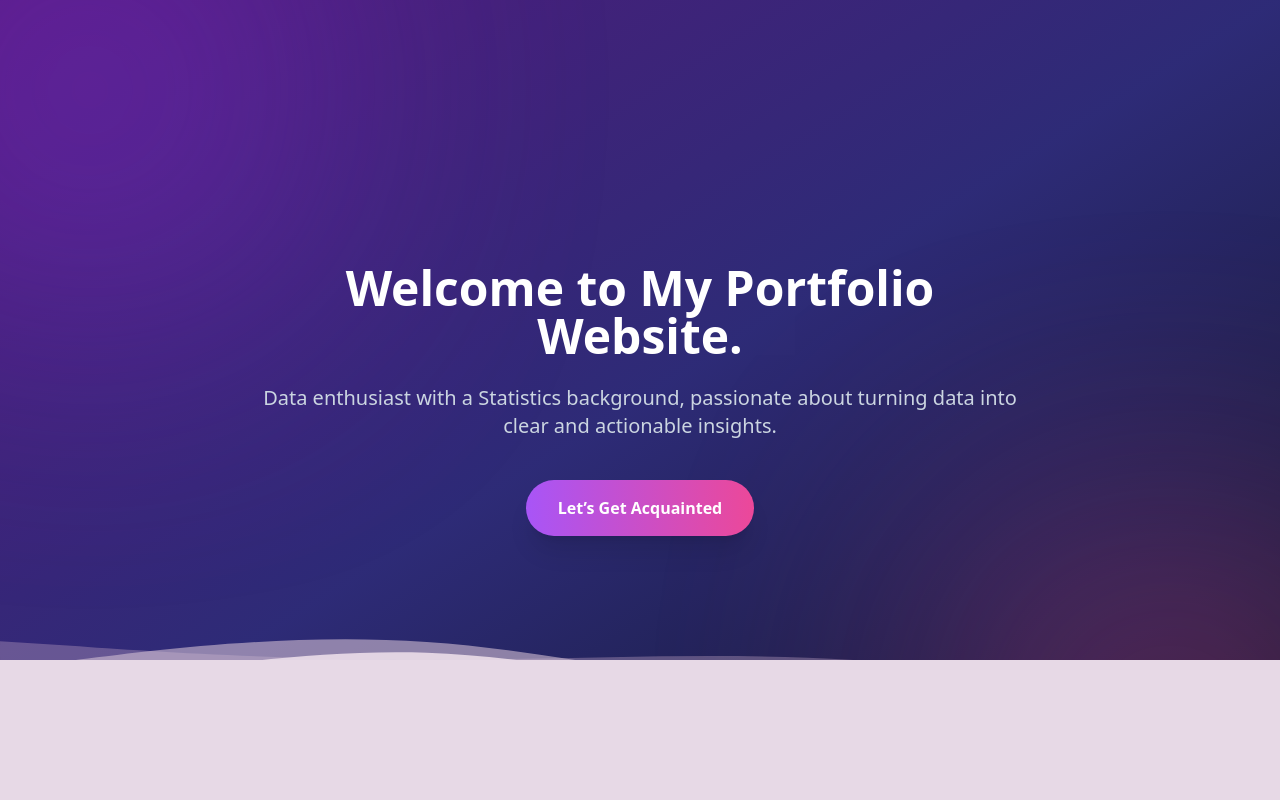
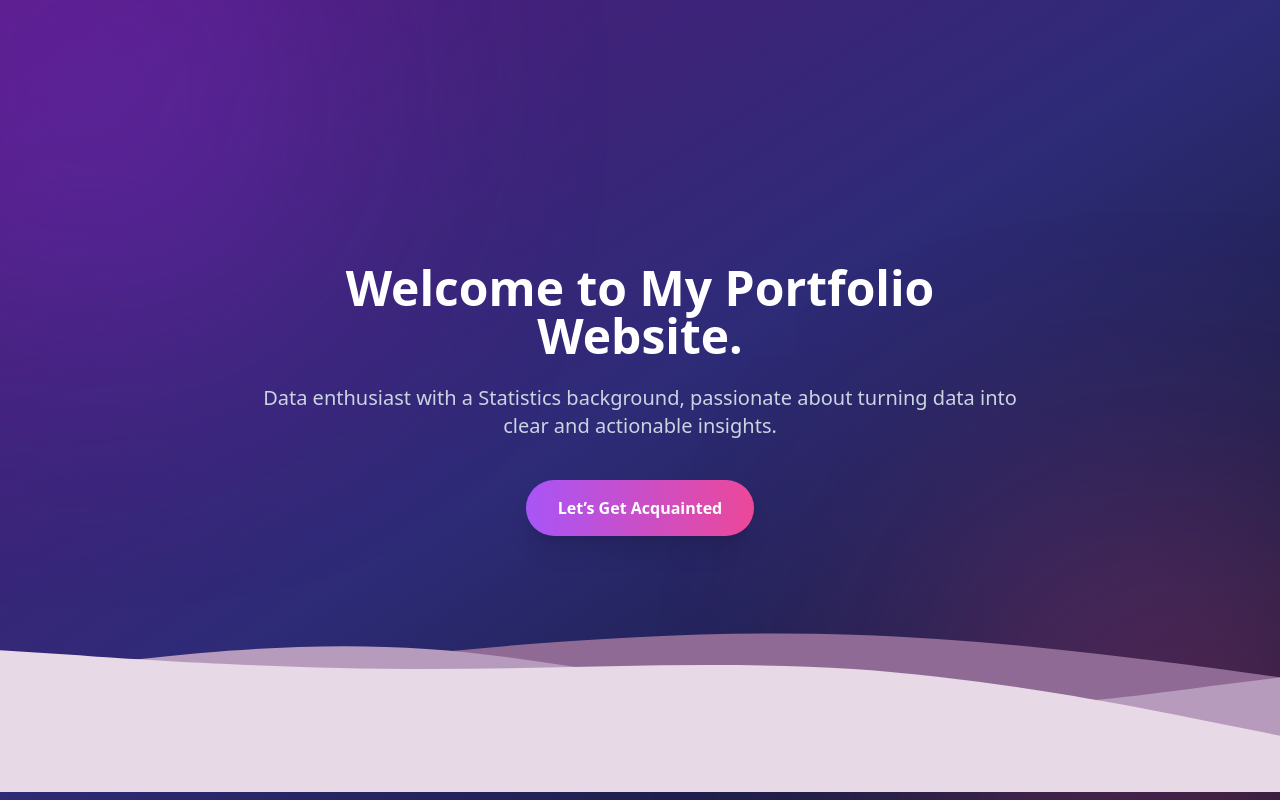
Before and after one commit to lintangntyas/portfolio, a Next.js app: page / in a window 1280 px wide. Built offline with nearby package versions, Linux system fonts and the light colour scheme.

Commit message:
Update page.js

```diff
--- a/app/page.js
+++ b/app/page.js
@@ -52,50 +52,59 @@ export default function Home() {
       {/* WAVES */}
       <div className="absolute bottom-0 left-0 w-full h-[420px] overflow-hidden z-10">
 
-        {/* back wave */}
+        {/* wave paling belakang (paling tua) */}
         <motion.svg
           viewBox="0 0 1440 320"
-          className="absolute bottom-0 w-full opacity-40"
-          animate={{ y: [0, -25, 0] }}
-          transition={{ duration: 18, repeat: Infinity, ease: "easeInOut" }}
+          className="absolute bottom-0 w-full"
+          animate={{ y: [0, -28, 0] }}
+          transition={{ duration: 28, repeat: Infinity, ease: "easeInOut" }}
+        >
+          <path
+            fill="#5e3564"
+            d="M0,256L80,240C160,224,320,192,480,181C640,171,800,181,960,197C1120,213,1280,235,1360,245L1440,256L1440,320L0,320Z"
+          />
+        </motion.svg>
+
+        {/* wave 3 */}
+        <motion.svg
+          viewBox="0 0 1440 320"
+          className="absolute bottom-0 w-full"
+          animate={{ y: [0, -22, 0] }}
+          transition={{ duration: 24, repeat: Infinity, ease: "easeInOut" }}
+        >
+          <path
+            fill="#8f6a95"
+            d="M0,224L80,213C160,203,320,181,480,165C640,149,800,139,960,144C1120,149,1280,171,1360,181L1440,192L1440,320L0,320Z"
+          />
+        </motion.svg>
+
+        {/* wave 2 */}
+        <motion.svg
+          viewBox="0 0 1440 320"
+          className="absolute bottom-0 w-full"
+          animate={{ y: [0, -16, 0] }}
+          transition={{ duration: 20, repeat: Infinity, ease: "easeInOut" }}
         >
           <path
             fill="#b79bbd"
+            d="M0,192L80,181C160,171,320,149,480,160C640,171,800,213,960,224C1120,235,1280,213,1360,202L1440,192L1440,320L0,320Z"
+          />
+        </motion.svg>
+
+        {/* wave depan (paling terang) */}
+        <motion.svg
+          viewBox="0 0 1440 320"
+          className="absolute bottom-0 w-full"
+          animate={{ y: [0, -10, 0] }}
+          transition={{ duration: 16, repeat: Infinity, ease: "easeInOut" }}
+        >
+          <path
+            fill="#e7d9e6"
             d="M0,160L80,165C160,171,320,181,480,181C640,181,800,171,960,181C1120,192,1280,224,1360,240L1440,256L1440,320L0,320Z"
           />
         </motion.svg>
 
-        {/* middle wave */}
-        <motion.svg
-          viewBox="0 0 1440 320"
-          className="absolute bottom-0 w-full opacity-60"
-          animate={{ y: [0, -18, 0] }}
-          transition={{ duration: 14, repeat: Infinity, ease: "easeInOut" }}
-        >
-          <path
-            fill="#d2bfd3"
-            d="M0,192L80,181C160,171,320,149,480,160C640,171,800,213,960,224C1120,235,1280,213,1360,202L1440,192L1440,320L0,320Z"
-          />
-        </motion.svg>
-
-        {/* front wave */}
-        <motion.svg
-          viewBox="0 0 1440 320"
-          className="absolute bottom-0 w-full opacity-95"
-          animate={{ y: [0, -10, 0] }}
-          transition={{ duration: 10, repeat: Infinity, ease: "easeInOut" }}
-        >
-          <path
-            fill="#e7d9e6"
-            d="M0,224L80,208C160,192,320,160,480,165C640,171,800,213,960,224C1120,235,1280,213,1360,202L1440,192L1440,320L0,320Z"
-          />
-        </motion.svg>
-
-        {/* bottom fill supaya tidak bocor */}
-        <div className="absolute bottom-0 left-0 w-full h-[140px] bg-[#e7d9e6]" />
-
       </div>
-
     </main>
   );
 }
```
